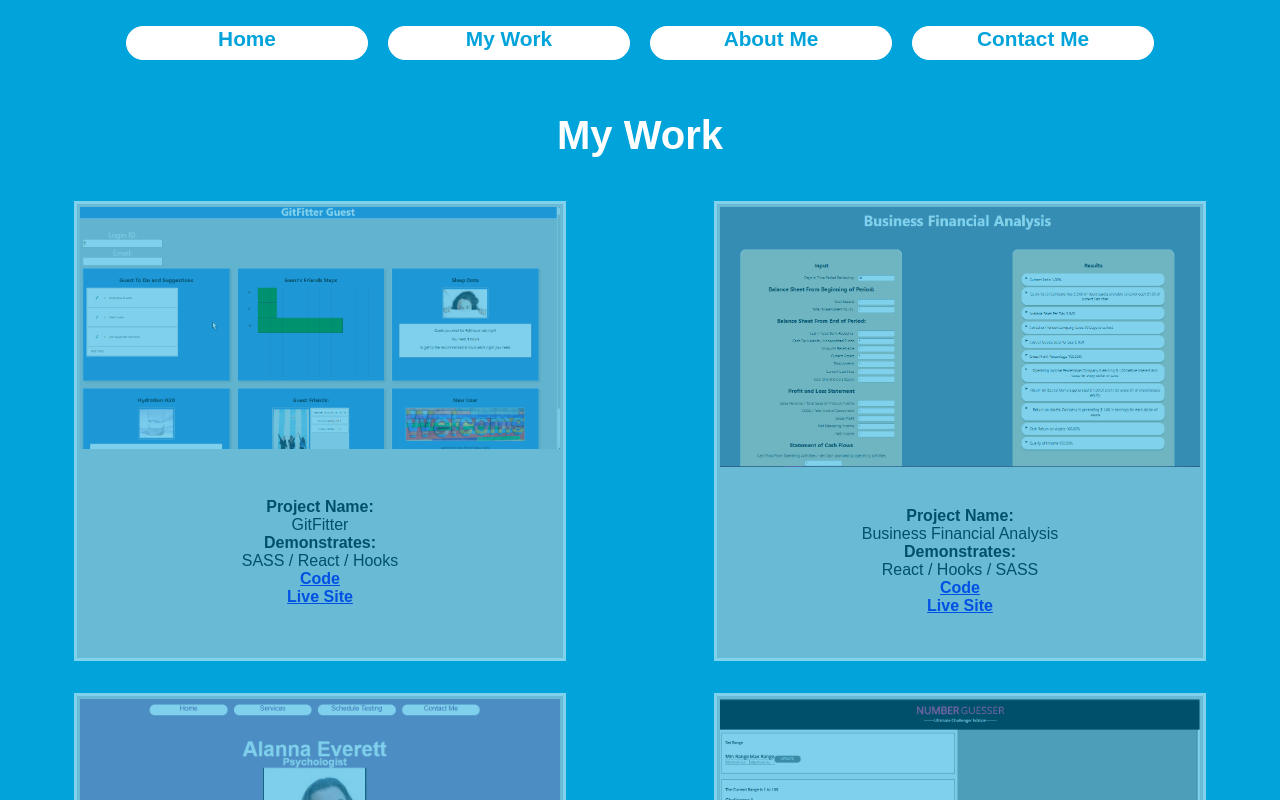
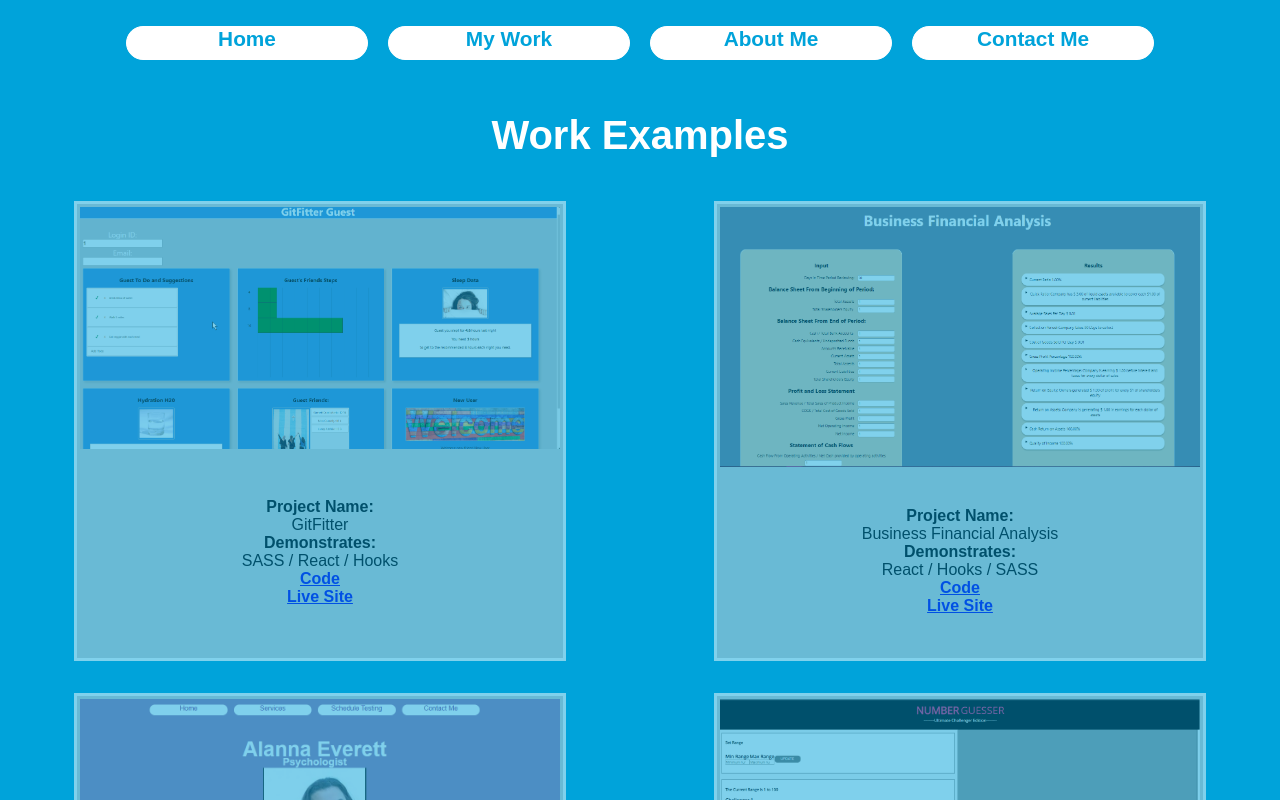
Before and after one commit to saykaren/saykarenaugsix, a React (Create React App) app: page /MyWork in a window 1280 px wide. Shown: the top 800 px of the page. Built offline with nearby package versions, Linux system fonts and the light colour scheme.

Commit message:
updated work section title

```diff
--- a/src/Components/App/MyWork.js
+++ b/src/Components/App/MyWork.js
@@ -13,7 +13,8 @@ import businessFinancial from '../../assets/businessFinancial.png'
 const MyWork = () => (
     <div>
       <h1 id="myWork">
-        My Work
+        Work Examples
+
       </h1>
         <main id="workContainer">
         <section className="workPortfolio">
```
